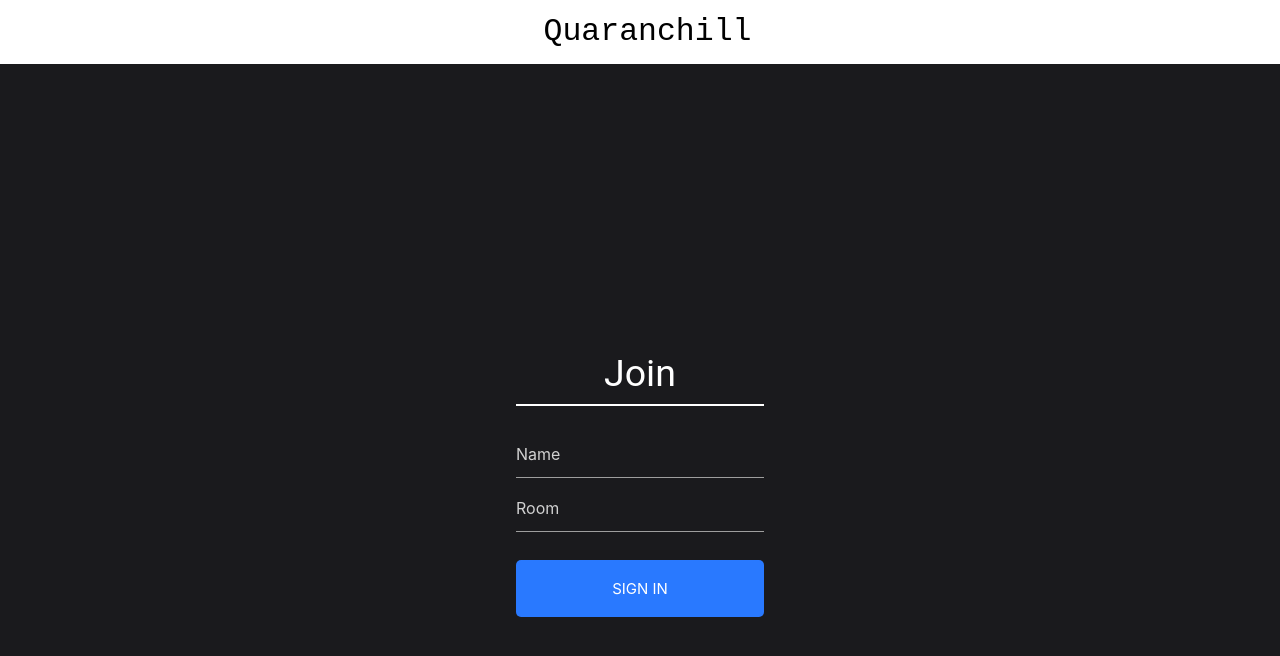
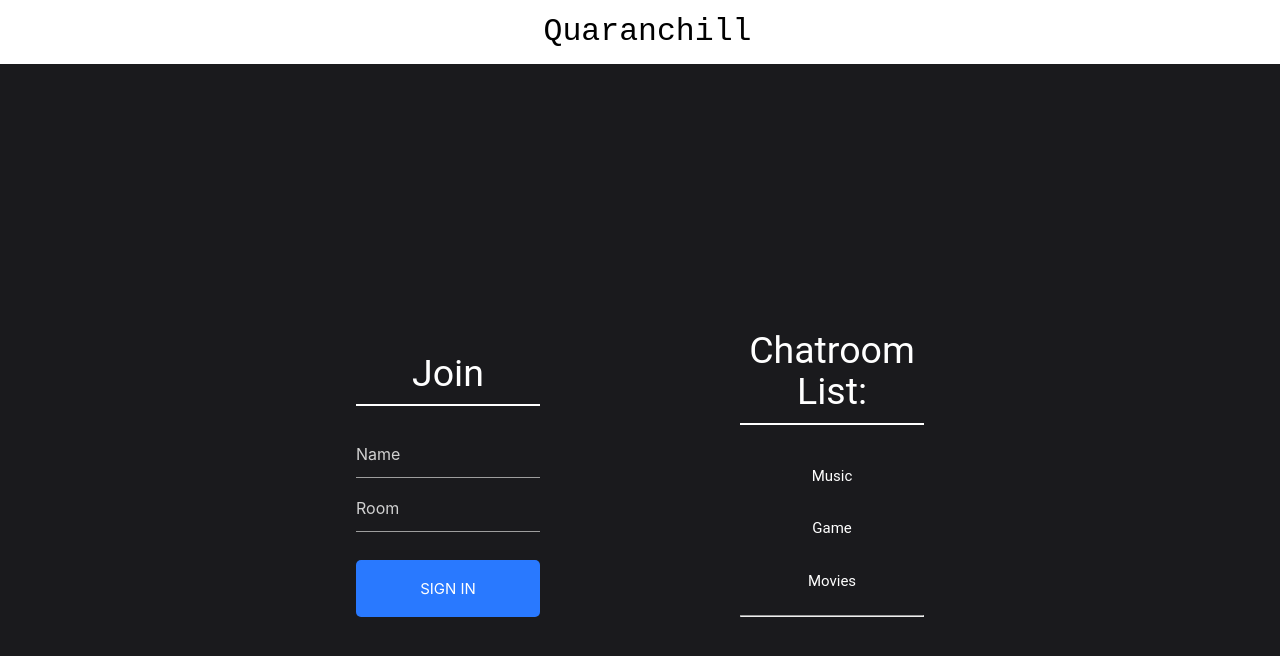
Before and after one commit to SandeshCharka/Project3, a React (Create React App) app in the folder client/: page /join in a window 1280 px wide. Shown: the top 656 px of the page. Built offline with nearby package versions, Linux system fonts and the light colour scheme.

Commit message:
added join chat button

```diff
--- a/client/src/components/chat/Input/Input.css
+++ b/client/src/components/chat/Input/Input.css
@@ -6,9 +6,10 @@
   .input {
     border: none;
     border-radius: 0;
-    padding: 5%;
+    padding: 1%;
     width: 80%;
     font-size: 1.2em;
+    margin: 0px;
   }
 
   input:focus, textarea:focus, select:focus{
--- a/client/src/components/chat/TextContainer/TextContainer.css
+++ b/client/src/components/chat/TextContainer/TextContainer.css
@@ -2,7 +2,7 @@
     display: flex;
     flex-direction: column;
     margin-left: 100px;
-    color: white;
+    color: black;
     height: 60%;
     justify-content: space-between;
   }
@@ -25,6 +25,9 @@
   .textContainer h1 {
     margin-bottom: 0px;
   }
+  .img {
+    padding-right: 10px;
+  }
 
   @media (min-width: 320px) and (max-width: 1200px) {
     .textContainer {
--- a/client/src/components/chat/TextContainer/TextContainer.js
+++ b/client/src/components/chat/TextContainer/TextContainer.js
@@ -5,17 +5,17 @@ import onlineIcon from '../InfoBar/onlineIcon.png';
 import './TextContainer.css';
 
 const TextContainer = ({ users }) => (
-  <div className="textContainer">
+  <div>
     {
       users
         ? (
           <div>
-            <h4>People currently chatting:</h4>
+            <h4>Users in Chatroom:</h4><hr></hr>
             <div className="activeContainer">
               <h4>
                 {users.map(({name}) => (
                   <div key={name} className="activeItem">
-                    <img alt="Online Icon" src={onlineIcon}/>
+                    <img className="img" alt="Online Icon" src={onlineIcon}/>
                     {name}
                   </div>
                 ))}
--- a/client/src/components/chat/chat/chat.js
+++ b/client/src/components/chat/chat/chat.js
@@ -58,7 +58,9 @@ const Chat = ({ location }) => {
                 <Messages messages={messages} name={name} />
                 <Input message={message} setMessage={setMessage} sendMessage={sendMessage} />
             </div>
-            <TextContainer users={users} />
+            <div className="container">
+                <TextContainer users={users} />
+            </div>
         </div>
     )
 }
--- a/client/src/components/chat/join/join.css
+++ b/client/src/components/chat/join/join.css
@@ -22,7 +22,8 @@ html, body {
   }
 
   .joinInnerContainer {
-    width: 20%;
+    width: 30%;
+    padding: 100px;
   }
 
   .joinInput {
@@ -55,6 +56,10 @@ html, body {
     margin-top: 20px;
   }
 
+  .headline {
+    margin-bottom: 23px
+  }
+
   @media (min-width: 320px) and (max-width: 480px) {
     .joinOuterContainer {
       height: 100%;
--- a/client/src/components/chat/join/join.js
+++ b/client/src/components/chat/join/join.js
@@ -5,22 +5,32 @@ import './join.css';
 export default function Join() {
     const [name, setName] = useState('');
     const [room, setRoom] = useState('');
-
     return (
         <div className="joinOuterContainer">
-            <div className="joingInnerContainer">
+            <div className="joinInnerContainer">
                 <h1 className="heading">Join</h1>
                 <div>
-                    <input placeholder="Name" className="joinInput" type="text" onChange={(event) => setName(event.target.value)} />
+                    <input placeholder="Name" className="joinInput" type="text"
+                        onChange={(event) => setName(event.target.value)} />
                 </div>
                 <div>
-                    <input placeholder="Room" className="joinInput mt-20" type="text" onChange={(event) => setRoom(event.target.value)} />
+                    <input placeholder="Room" className="joinInput mt-20" type="text"
+                        onChange={(event) => setRoom(event.target.value)} />
                 </div>
                 <Link onClick={event => (!name || !room) ? event.preventDefault() : null} to={`/chat?name=${name}&room=${room}`}>
                     <button className="button mt-20" type="submit">Sign In</button>
                 </Link>
             </div>
+            <div className="joinInnerContainer">
+                <h1 className="heading">Chatroom List: </h1>
+                <ul>
+                    <li className="joinInput">Music</li>
+                    <li className="joinInput">Game</li>
+                    <li className="joinInput">Movies</li>
+                    <hr className="headline"></hr>
+                </ul>
+            </div>
+
         </div>
     )
-
 }
--- a/client/src/components/chat/messages/message/message.css
+++ b/client/src/components/chat/messages/message/message.css
@@ -1,7 +1,8 @@
 .messageBox {
     background: #F3F3F3;
     border-radius: 20px;
-    padding: 5px 20px;
+    padding: 1px 15px;
+    margin: 0px 10px;
     color: white;
     display: inline-block;
     max-width: 80%;
--- a/client/src/components/dashboard/Dashboard.js
+++ b/client/src/components/dashboard/Dashboard.js
@@ -2,15 +2,16 @@ import React, { Component } from "react";
 import PropTypes from "prop-types";
 import { connect } from "react-redux";
 import { logoutUser } from "../../actions/authActions";
+import { Link } from "react-router-dom";
 
 class Dashboard extends Component {
   onLogoutClick = e => {
     e.preventDefault();
     this.props.logoutUser();
   };
-render() {
+  render() {
     const { user } = this.props.auth;
-return (
+    return (
       <div style={{ height: "75vh" }} className="container valign-wrapper">
         <div className="row">
           <div className="col s12 center-align">
@@ -21,6 +22,19 @@ return (
                 <span style={{ fontFamily: "monospace" }}>Quaranchill</span> app 👏
               </p>
             </h4>
+            <Link to="/join">
+              <button
+                style={{
+                  width: "150px",
+                  borderRadius: "3px",
+                  letterSpacing: "1.5px",
+                  marginTop: "1rem"
+                }}
+                className="btn btn-large waves-effect waves-light hoverable blue accent-3"
+              >
+                Join Chatroom
+            </button><br></br>
+            </Link>
             <button
               style={{
                 width: "150px",
```
